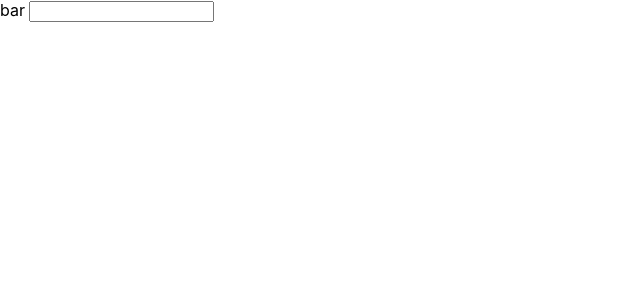
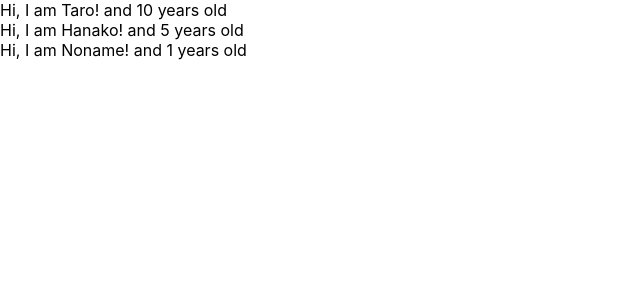
Before and after one commit to jun-sato445/udemy-react-redux-crud-application, a React (Create React App) app: page / in a window 1280 px wide. Shown: the top 300 px of the page, without its empty margins (0-640 px from the left). Built offline with nearby package versions, Linux system fonts and the light colour scheme.

Commit message:
learn props of component

```diff
--- a/src/App.js
+++ b/src/App.js
@@ -7,15 +7,40 @@
 //  );
 //}
 
-class App extends Component {
-  render() {
-    return (
-    <React.Fragment>
-    <label htmlFor = "bar">bar </label>
-    <input type="text" onClikck={() => {console.log("Hi!!")}} />
-    </React.Fragment>
-    )
-  }
+//class App extends Component {
+//  render() {
+//    return (
+//    <React.Fragment>
+//    <label htmlFor = "bar">bar </label>
+//    <input type="text" onClikck={() => {console.log("Hi!!")}} />
+//    </React.Fragment>
+//    )
+//  }
+//}
+
+const App = () => {
+  const profiles = [
+    { name: "Taro", age: "10"},
+    { name: "Hanako", age: "5"},
+    { name: "Noname"}
+  ]
+  return (
+    <div>
+      {
+      profiles.map((profile,index) => {
+        return <User name={profile.name} age={profile.age} key={index} />
+      })
+      }
+    </div>
+  )
+}
+
+const User = (Props) => {
+  return <div>Hi, I am {Props.name}! and {Props.age} years old</div>
+}
+
+User.defaultProps = {
+  age:1
 }
 
 export default App;
```
